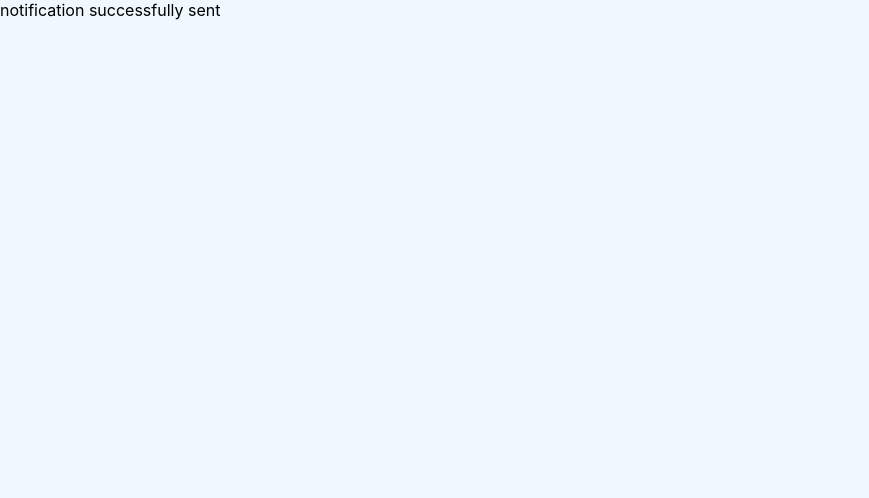
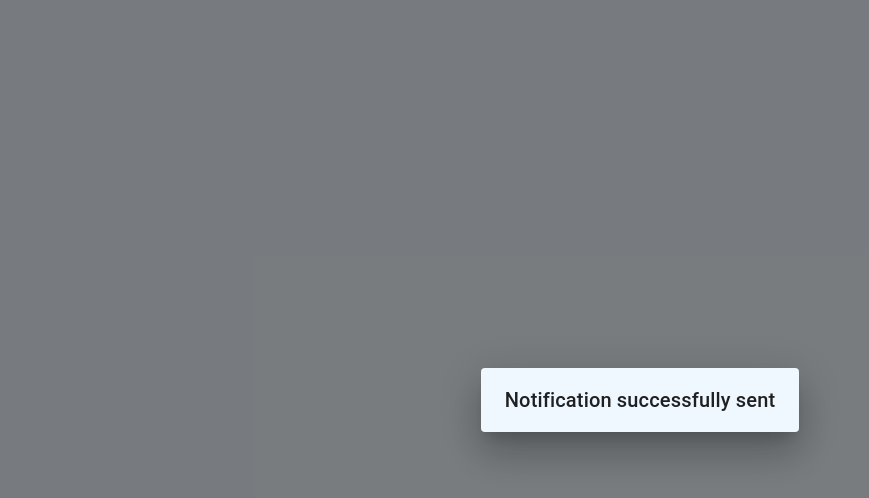
Before and after one commit to motherbrainn/noti-fly, a Next.js app in the folder client/: page /notification-sent in a window 1280 px wide. Shown: the top 498 px of the page, without its empty margins (0-869 px from the left). Built offline with nearby package versions, Linux system fonts and the light colour scheme.

Commit message:
style notification-sent

```diff
--- a/client/pages/notification-sent.tsx
+++ b/client/pages/notification-sent.tsx
@@ -1,4 +1,20 @@
+import { Dialog, DialogTitle } from "@mui/material";
+import styles from "../styles/Home.module.css";
+
 const NotificationSent = () => {
-  return <div>notification successfully sent</div>;
+  return (
+    <div className={styles.container}>
+      <Dialog
+        open={true}
+        aria-labelledby="alert-dialog-title"
+        aria-describedby="alert-dialog-description"
+        PaperProps={{ sx: { backgroundColor: "aliceblue" } }}
+      >
+        <DialogTitle id="alert-dialog-title">
+          {"Notification successfully sent"}
+        </DialogTitle>
+      </Dialog>
+    </div>
+  );
 };
 export default NotificationSent;
```
